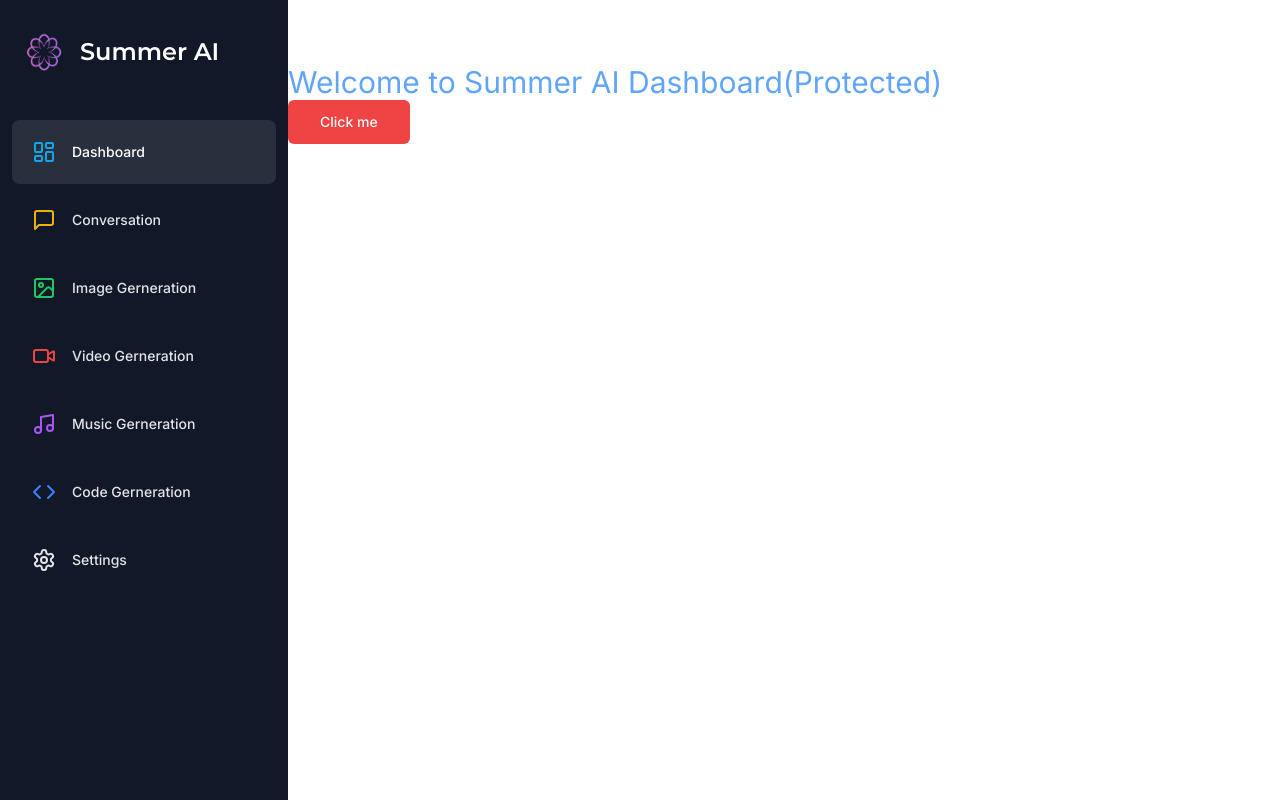
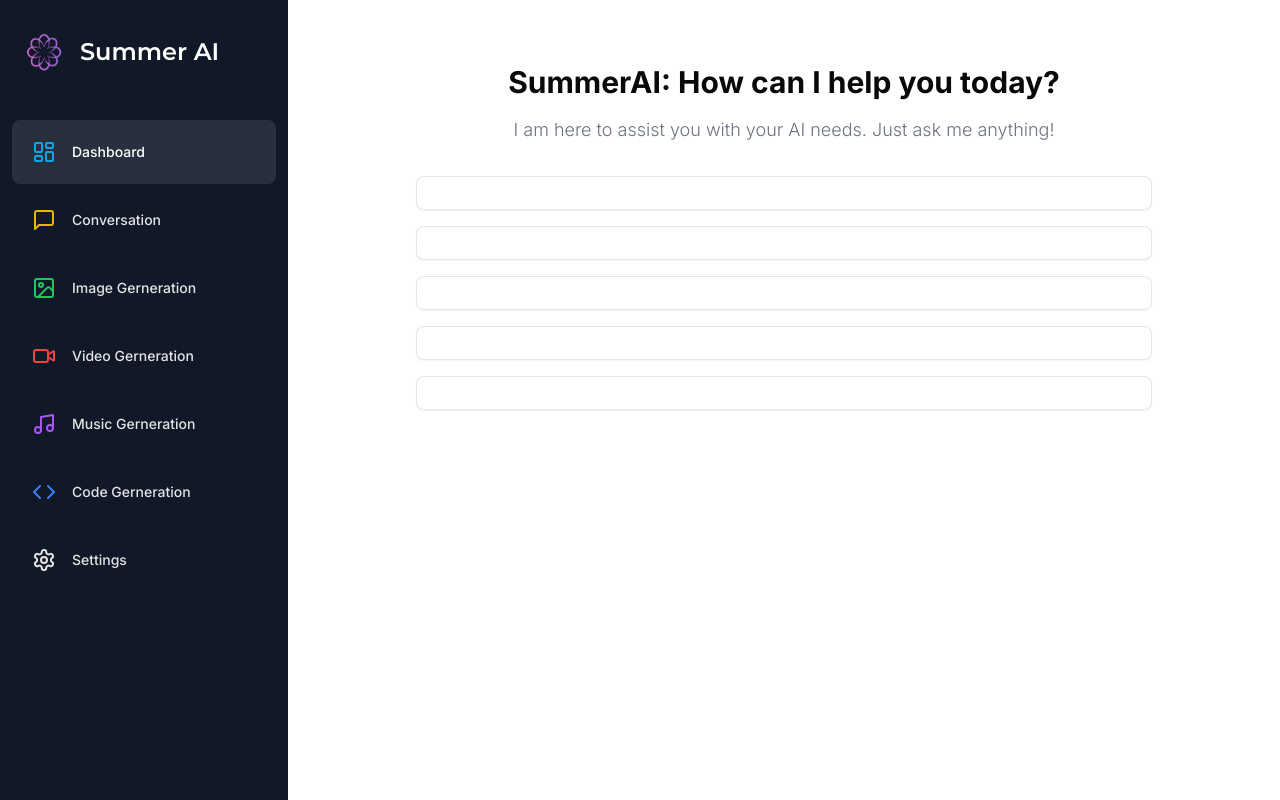
Before and after one commit to XIAxuanzheFrancis/SummerAI, a Next.js app: page /dashboard in a window 1280 px wide. Built offline with nearby package versions, Linux system fonts and the light colour scheme.

Commit message:
some details of dashboard(structure)

```diff
--- a/app/(dashboard)/(routes)/dashboard/page.tsx
+++ b/app/(dashboard)/(routes)/dashboard/page.tsx
@@ -1,16 +1,72 @@
+"use client";
+
 import Image from "next/image";
 import { Button } from "@/components/ui/button";
 import { UserButton } from "@clerk/nextjs";
+import { MessageSquare } from "lucide-react";
+import { ImageIcon } from "lucide-react";
+import { VideoIcon } from "lucide-react";
+import { Music } from "lucide-react";
+import { Code } from "lucide-react";
+import { Card } from "@/components/ui/card";
+
+const tools = [
+  {
+    label: "Conversation",
+    icon: MessageSquare,
+    color: "text-yellow-500",
+    bgColor: "text-yellow-500/10",
+    href: "/conversation",
+  },
+  {
+    label: "Image Gerneration",
+    icon: ImageIcon,
+    color: "text-green-500",
+    bgColor: "text-green-500/10",
+    href: "/imageGerneration",
+  },
+  {
+    label: "Video Gerneration",
+    icon: VideoIcon,
+    color: "text-red-500",
+    bgColor: "text-red-500/10",
+    href: "/videoGerneration",
+  },
+  {
+    label: "Music Gerneration",
+    icon: Music,
+    color: "text-purple-500",
+    bgColor: "text-purple-500/10",
+    href: "/musicGerneration",
+  },
+  {
+    label: "Code Gerneration",
+    icon: Code,
+    color: "text-blue-500",
+    bgColor: "text-blue-500/10",
+    href: "/codeGerneration",
+  },
+];
 
 const DashboardPage = () => {
   return (
     <>
-      <p className="text-3xl text-blue-400">
-        Welcome to Summer AI Dashboard(Protected)
-      </p>
-      <Button variant="destructive" size="lg">
-        Click me
-      </Button>
+      <div className="mb-8 space-y-4">
+        <h2 className="text-2xl md:text-3xl font-bold text-center">
+          SummerAI: How can I help you today?
+        </h2>
+        <p className="text-center text-gray-500 font-light text-sm md:text-lg">
+          I am here to assist you with your AI needs. Just ask me anything!
+        </p>
+      </div>
+
+      <div className="px-4 md-px-20 lg:px-32 space-y-4">
+        {tools.map((tool) => (
+          <Card key={tool.href} className="p-4 border-black/10 flex items-center justify-between hover:shadow-md transition cursor-pointer">
+
+          </Card>
+        ))}
+      </div>
       {/* <UserButton afterSignOutUrl="/" /> */}
     </>
   );
--- /dev/null
+++ b/components/ui/card.tsx
@@ -0,0 +1,79 @@
+import * as React from "react"
+
+import { cn } from "@/lib/utils"
+
+const Card = React.forwardRef<
+  HTMLDivElement,
+  React.HTMLAttributes<HTMLDivElement>
+>(({ className, ...props }, ref) => (
+  <div
+    ref={ref}
+    className={cn(
+      "rounded-lg border bg-card text-card-foreground shadow-sm",
+      className
+    )}
+    {...props}
+  />
+))
+Card.displayName = "Card"
+
+const CardHeader = React.forwardRef<
+  HTMLDivElement,
+  React.HTMLAttributes<HTMLDivElement>
+>(({ className, ...props }, ref) => (
+  <div
+    ref={ref}
+    className={cn("flex flex-col space-y-1.5 p-6", className)}
+    {...props}
+  />
+))
+CardHeader.displayName = "CardHeader"
+
+const CardTitle = React.forwardRef<
+  HTMLParagraphElement,
+  React.HTMLAttributes<HTMLHeadingElement>
+>(({ className, ...props }, ref) => (
+  <h3
+    ref={ref}
+    className={cn(
+      "text-2xl font-semibold leading-none tracking-tight",
+      className
+    )}
+    {...props}
+  />
+))
+CardTitle.displayName = "CardTitle"
+
+const CardDescription = React.forwardRef<
+  HTMLParagraphElement,
+  React.HTMLAttributes<HTMLParagraphElement>
+>(({ className, ...props }, ref) => (
+  <p
+    ref={ref}
+    className={cn("text-sm text-muted-foreground", className)}
+    {...props}
+  />
+))
+CardDescription.displayName = "CardDescription"
+
+const CardContent = React.forwardRef<
+  HTMLDivElement,
+  React.HTMLAttributes<HTMLDivElement>
+>(({ className, ...props }, ref) => (
+  <div ref={ref} className={cn("p-6 pt-0", className)} {...props} />
+))
+CardContent.displayName = "CardContent"
+
+const CardFooter = React.forwardRef<
+  HTMLDivElement,
+  React.HTMLAttributes<HTMLDivElement>
+>(({ className, ...props }, ref) => (
+  <div
+    ref={ref}
+    className={cn("flex items-center p-6 pt-0", className)}
+    {...props}
+  />
+))
+CardFooter.displayName = "CardFooter"
+
+export { Card, CardHeader, CardFooter, CardTitle, CardDescription, CardContent }
```
